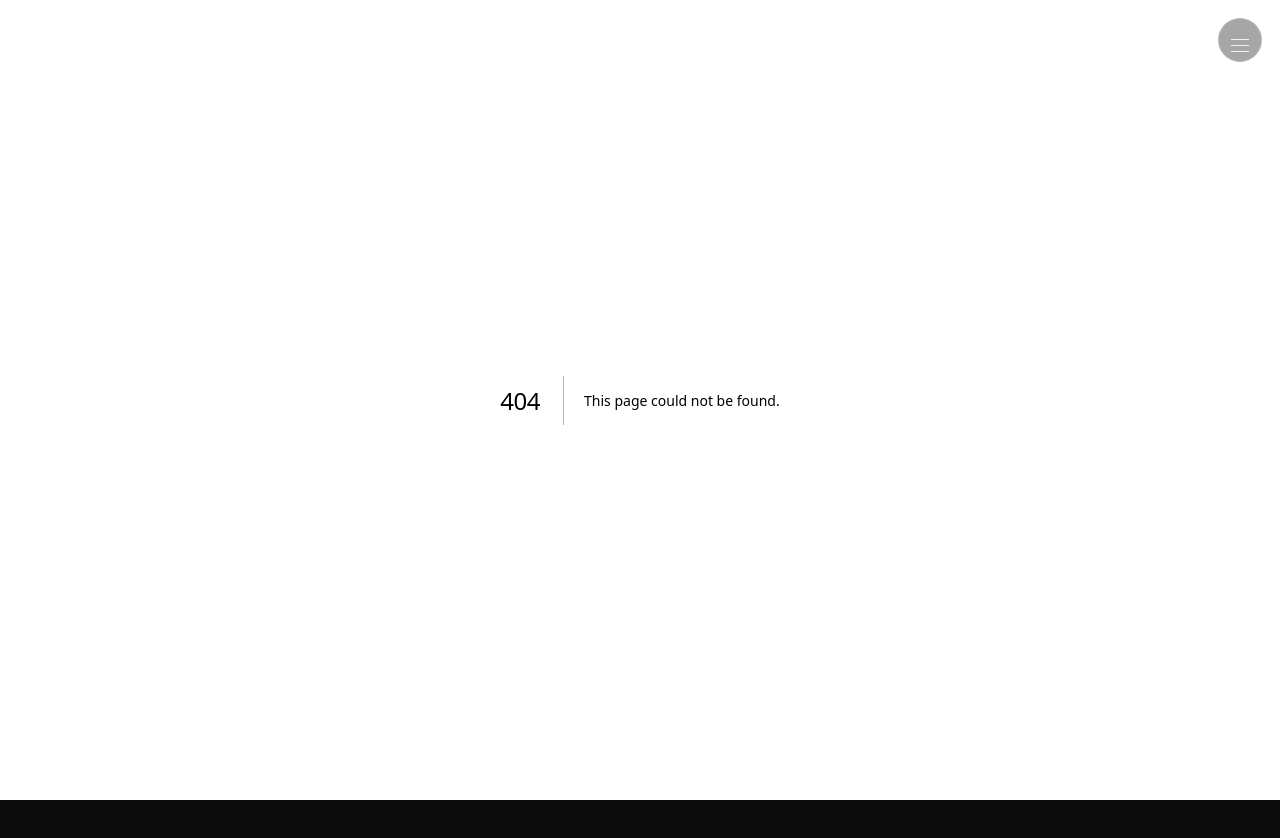
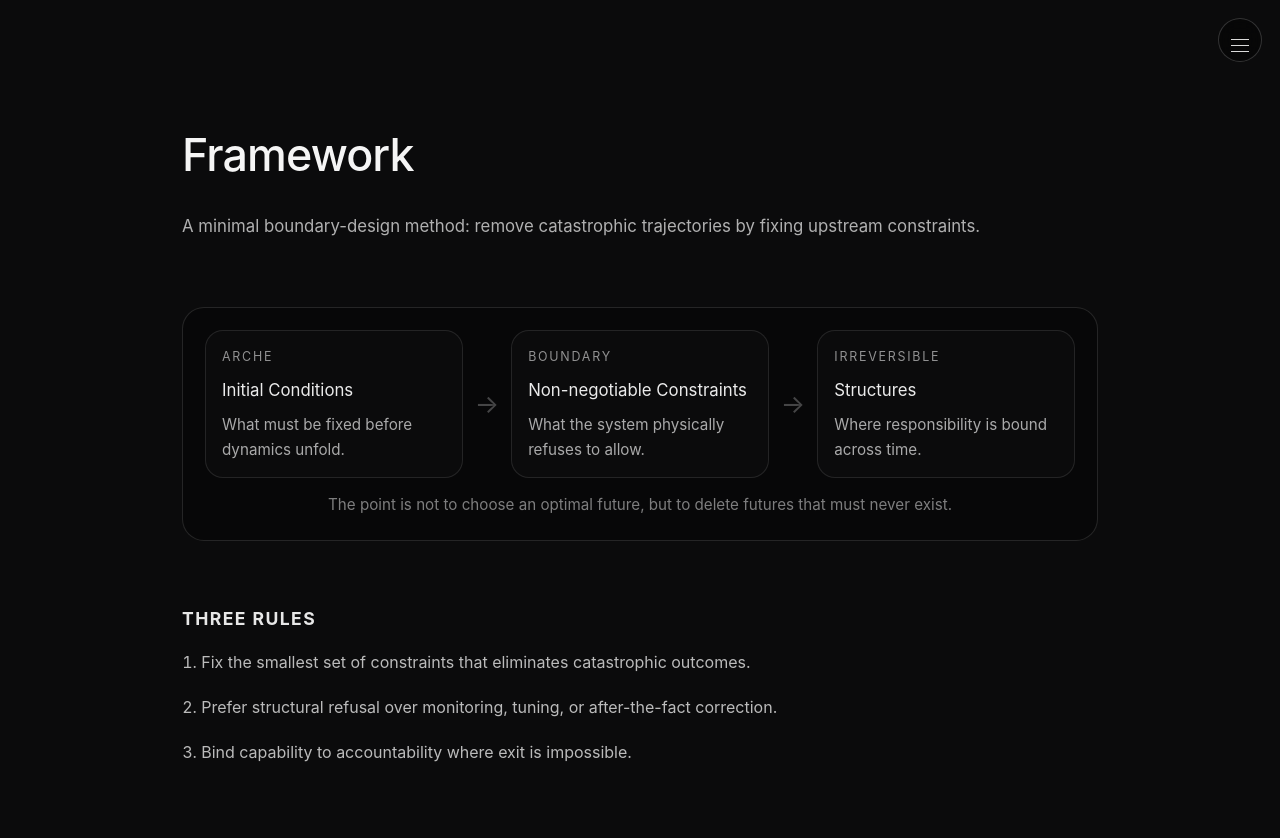
Before and after one commit to z562tbycfd-bit/archenova, a Next.js app: page /framework in a window 1280 px wide. Before the commit this address had no page. Shown: the top 838 px of the page. Before the commit the page ends 800 px from the top, so only its background shows below. Built offline with nearby package versions, Linux system fonts and the light colour scheme.

Commit message:
Polish Manifesto UI and add Framework diagram page

```diff
--- /dev/null
+++ b/app/framework/page.tsx
@@ -0,0 +1,66 @@
+export default function Framework() {
+  return (
+    <main className="framework">
+      <header className="fw-head">
+        <h1>Framework</h1>
+        <p className="fw-lead">
+          A minimal boundary-design method: remove catastrophic trajectories by
+          fixing upstream constraints.
+        </p>
+      </header>
+
+      {/* 図が主：視覚ブロック */}
+      <section className="fw-diagram" aria-label="ArcheNova framework diagram">
+        <div className="fw-grid">
+          <div className="fw-node">
+            <div className="fw-label">ARCHE</div>
+            <div className="fw-title">Initial Conditions</div>
+            <div className="fw-mini">
+              What must be fixed before dynamics unfold.
+            </div>
+          </div>
+
+          <div className="fw-arrow" aria-hidden="true">→</div>
+
+          <div className="fw-node">
+            <div className="fw-label">BOUNDARY</div>
+            <div className="fw-title">Non-negotiable Constraints</div>
+            <div className="fw-mini">
+              What the system physically refuses to allow.
+            </div>
+          </div>
+
+          <div className="fw-arrow" aria-hidden="true">→</div>
+
+          <div className="fw-node">
+            <div className="fw-label">IRREVERSIBLE</div>
+            <div className="fw-title">Structures</div>
+            <div className="fw-mini">
+              Where responsibility is bound across time.
+            </div>
+          </div>
+        </div>
+
+        <div className="fw-footnote">
+          The point is not to choose an optimal future, but to delete futures that must never exist.
+        </div>
+      </section>
+
+      {/* 文字は従：最小の3箇条 */}
+      <section className="fw-rules">
+        <h2>Three rules</h2>
+        <ol>
+          <li>
+            Fix the smallest set of constraints that eliminates catastrophic outcomes.
+          </li>
+          <li>
+            Prefer structural refusal over monitoring, tuning, or after-the-fact correction.
+          </li>
+          <li>
+            Bind capability to accountability where exit is impossible.
+          </li>
+        </ol>
+      </section>
+    </main>
+  );
+}
--- a/styles/globals.css
+++ b/styles/globals.css
@@ -521,70 +521,101 @@ nav {
   }
 }
 /* =========================
-   Manifesto
+   Manifesto (Refuse / Fix)
    ========================= */
 .manifesto {
-  max-width: 860px;
+  max-width: 980px;
   margin: 0 auto;
   padding: 120px 32px;
 }
 
 .manifesto-head h1 {
   font-size: 2.8rem;
-  margin-bottom: 1.2rem;
+  margin: 0 0 1.2rem;
 }
 
 .manifesto-lead {
   color: rgba(255, 255, 255, 0.68);
   font-size: 1.05rem;
   line-height: 1.9;
-  max-width: 760px;
+  max-width: 820px;
 }
 
-.manifesto-block {
+.mf-grid {
   margin-top: 64px;
+  display: grid;
+  grid-template-columns: 1fr 1fr;
+  gap: 14px;
 }
 
-.manifesto-block h2 {
-  font-size: 1.1rem;
-  letter-spacing: 0.08em;
-  text-transform: uppercase;
-  color: rgba(255, 255, 255, 0.9);
-  margin-bottom: 16px;
+.mf-card {
+  border-radius: 18px;
+  border: 1px solid rgba(255, 255, 255, 0.12);
+  background: rgba(0, 0, 0, 0.32);
+  padding: 18px 18px 10px;
 }
 
-.manifesto-block ul {
+.mf-kicker {
+  font-size: 0.82rem;
+  letter-spacing: 0.14em;
+  color: rgba(255, 255, 255, 0.55);
+  margin-bottom: 10px;
+}
+
+.mf-card h2 {
+  font-size: 1.05rem;
+  letter-spacing: 0.06em;
+  margin: 0 0 14px;
+  color: rgba(255, 255, 255, 0.92);
+}
+
+.mf-card ul {
   list-style: none;
   padding-left: 0;
   margin: 0;
 }
 
-.manifesto-block li {
-  padding: 14px 14px;
+.mf-card li {
+  padding: 12px 12px;
   margin-bottom: 10px;
-  border: 1px solid rgba(255, 255, 255, 0.12);
+  border: 1px solid rgba(255, 255, 255, 0.10);
   border-radius: 14px;
   color: rgba(255, 255, 255, 0.78);
   line-height: 1.7;
 }
 
-.manifesto-block li strong {
+.mf-card li strong {
   color: rgba(255, 255, 255, 0.92);
 }
 
-.manifesto-block p {
+.mf-position {
+  margin-top: 64px;
+}
+
+.mf-position h2 {
+  font-size: 1.1rem;
+  letter-spacing: 0.08em;
+  text-transform: uppercase;
+  margin-bottom: 14px;
+  color: rgba(255, 255, 255, 0.9);
+}
+
+.mf-position p {
   color: rgba(255, 255, 255, 0.7);
   line-height: 1.9;
-  max-width: 760px;
+  max-width: 820px;
+  margin-bottom: 1rem;
 }
 
-/* Mobile */
 @media (max-width: 768px) {
   .manifesto {
     padding: 92px 20px;
   }
   .manifesto-head h1 {
     font-size: 2.2rem;
+  }
+  .mf-grid {
+    grid-template-columns: 1fr;
   }
 }
 /* =========================
@@ -637,3 +668,122 @@ nav {
     padding: 18px 16px;
   }
 }
+/* =========================
+   Framework (Diagram-first)
+   ========================= */
+.framework {
+  max-width: 980px;
+  margin: 0 auto;
+  padding: 120px 32px;
+}
+
+.fw-head h1 {
+  font-size: 2.8rem;
+  margin: 0 0 1.2rem;
+}
+
+.fw-lead {
+  color: rgba(255, 255, 255, 0.68);
+  font-size: 1.05rem;
+  line-height: 1.9;
+  max-width: 820px;
+}
+
+/* Diagram */
+.fw-diagram {
+  margin-top: 64px;
+  border-radius: 22px;
+  border: 1px solid rgba(255, 255, 255, 0.12);
+  background: rgba(0, 0, 0, 0.32);
+  padding: 22px;
+}
+
+.fw-grid {
+  display: grid;
+  grid-template-columns: 1fr auto 1fr auto 1fr;
+  gap: 12px;
+  align-items: center;
+}
+
+.fw-node {
+  border-radius: 18px;
+  border: 1px solid rgba(255, 255, 255, 0.10);
+  padding: 16px 16px 14px;
+  background: rgba(255, 255, 255, 0.02);
+}
+
+.fw-label {
+  font-size: 0.78rem;
+  letter-spacing: 0.14em;
+  color: rgba(255, 255, 255, 0.55);
+  margin-bottom: 10px;
+}
+
+.fw-title {
+  font-size: 1.05rem;
+  color: rgba(255, 255, 255, 0.92);
+  margin-bottom: 8px;
+}
+
+.fw-mini {
+  font-size: 0.95rem;
+  line-height: 1.7;
+  color: rgba(255, 255, 255, 0.65);
+}
+
+.fw-arrow {
+  font-size: 1.6rem;
+  color: rgba(255, 255, 255, 0.25);
+  text-align: center;
+}
+
+.fw-footnote {
+  margin-top: 14px;
+  color: rgba(255, 255, 255, 0.48);
+  font-size: 0.95rem;
+  line-height: 1.7;
+  text-align: center;
+}
+
+/* Rules (text secondary) */
+.fw-rules {
+  margin-top: 64px;
+}
+
+.fw-rules h2 {
+  font-size: 1.1rem;
+  letter-spacing: 0.08em;
+  text-transform: uppercase;
+  margin-bottom: 14px;
+  color: rgba(255, 255, 255, 0.9);
+}
+
+.fw-rules ol {
+  margin: 0;
+  padding-left: 1.2rem;
+  color: rgba(255, 255, 255, 0.72);
+  line-height: 1.9;
+  max-width: 820px;
+}
+
+.fw-rules li {
+  margin-bottom: 0.9rem;
+}
+
+@media (max-width: 768px) {
+  .framework {
+    padding: 92px 20px;
+  }
+  .fw-head h1 {
+    font-size: 2.2rem;
+  }
+  .fw-grid {
+    grid-template-columns: 1fr;
+  }
+  .fw-arrow {
+    display: none;
+  }
+  .fw-footnote {
+    text-align: left;
+  }
+}
```
Also changed, not shown: app/manifesto/page.tsx (added, +69 -0 lines).
